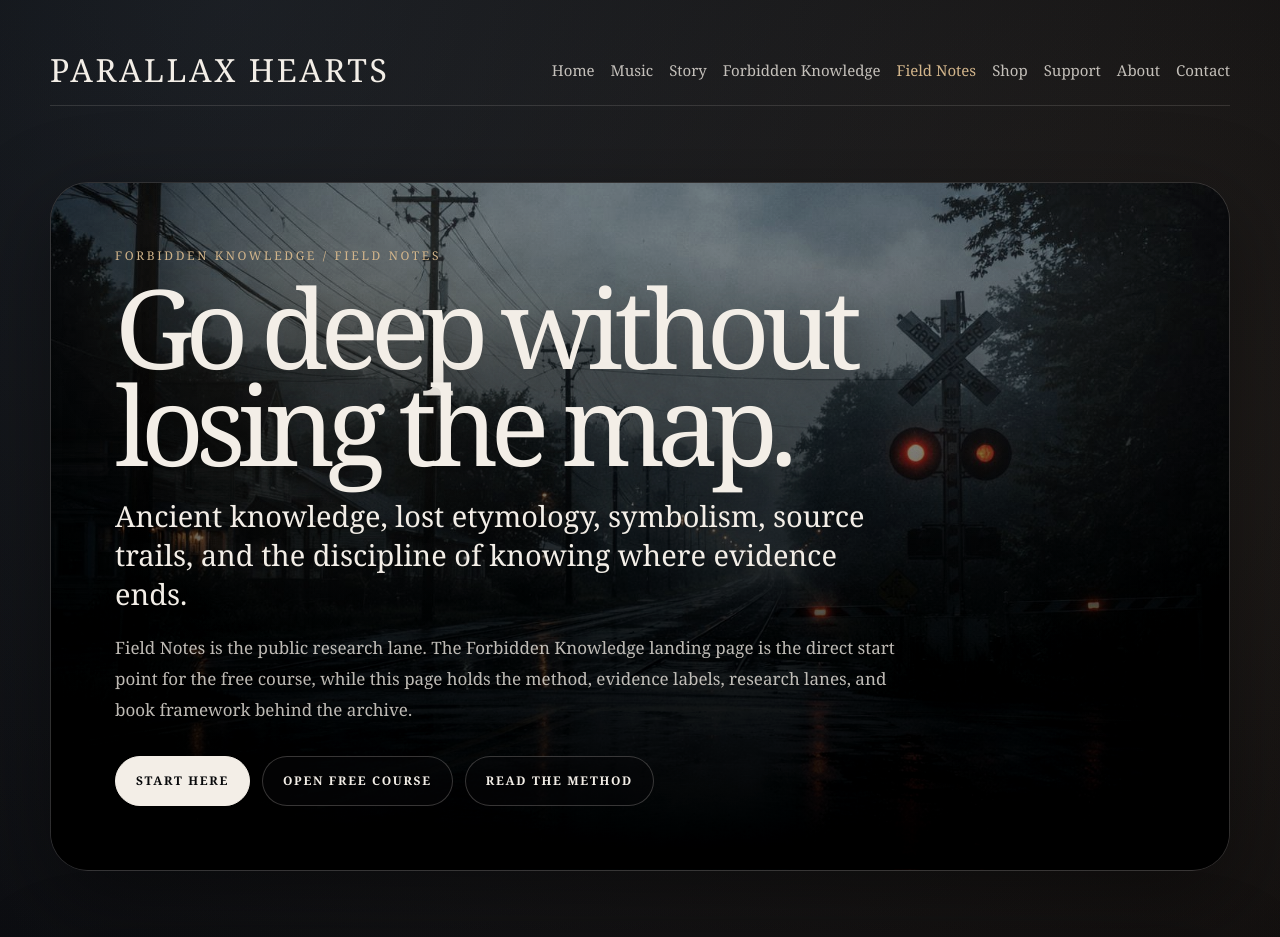
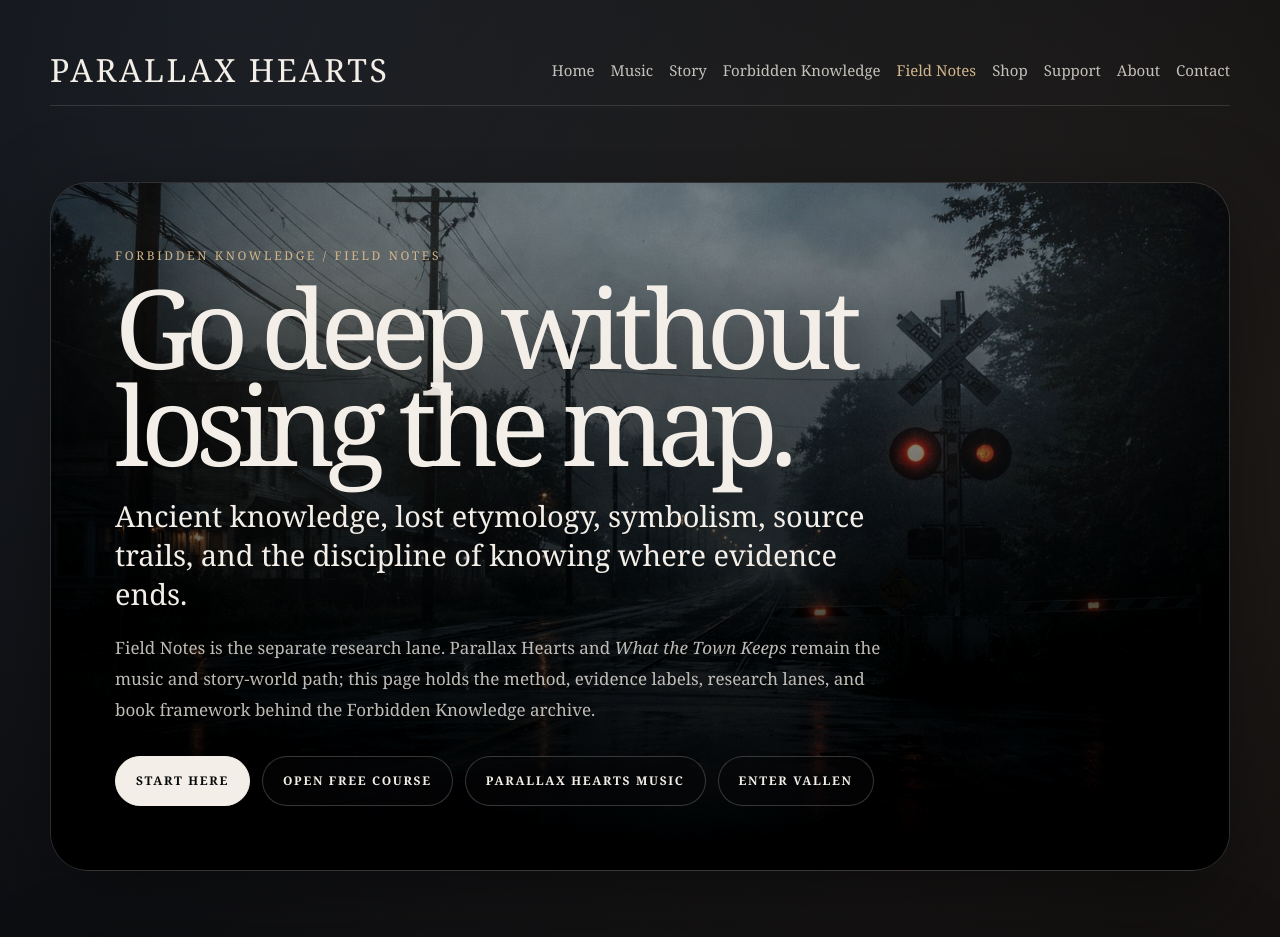
Before and after one commit to chthomps4/parallaxhearts-site, a Next.js app in the folder site/: page /field-notes in a window 1280 px wide. Shown: the top 937 px of the page. Built offline with nearby package versions, Linux system fonts and the light colour scheme.

Commit message:
Separate Field Notes from music story lane

```diff
--- a/site/app/field-notes/page.tsx
+++ b/site/app/field-notes/page.tsx
@@ -5,9 +5,9 @@ const freeIntroCourseUrl =
   "https://www.skool.com/forbidden-knowledge-3060/classroom/64b17ccf?md=20063ee25dcf452f98717008a96ff36f";
 
 export const metadata: Metadata = {
-  title: "Field Notes | Forbidden Knowledge + Parallax Hearts",
+  title: "Field Notes | Forbidden Knowledge",
   description:
-    "Field Notes is the Forbidden Knowledge research lane connected to Parallax Hearts: ancient knowledge, lost etymology, symbolism, source trails, evidence labels, the free Skool intro course, and The Forbidden Knowledge Bible.",
+    "Field Notes is the separate Forbidden Knowledge research lane on parallaxhearts.org: ancient knowledge, lost etymology, symbolism, source trails, evidence labels, the free Skool intro course, and The Forbidden Knowledge Bible.",
   keywords: [
     "Field Notes",
     "Forbidden Knowledge",
@@ -221,10 +221,10 @@ export default function FieldNotesPage() {
               </p>
 
               <p className="body-copy" style={{ margin: "20px 0 0", maxWidth: "790px" }}>
-                Field Notes is the public research lane. The Forbidden Knowledge
-                landing page is the direct start point for the free course,
-                while this page holds the method, evidence labels, research
-                lanes, and book framework behind the archive.
+                Field Notes is the separate research lane. Parallax Hearts and
+                <em> What the Town Keeps</em> remain the music and story-world
+                path; this page holds the method, evidence labels, research
+                lanes, and book framework behind the Forbidden Knowledge archive.
               </p>
 
               <div
@@ -248,8 +248,12 @@ export default function FieldNotesPage() {
                   Open Free Course
                 </a>
 
-                <Link href="#method" className="secondary-button">
-                  Read the Method
+                <Link href="/music" className="secondary-button">
+                  Parallax Hearts Music
+                </Link>
+
+                <Link href="/project" className="secondary-button">
+                  Enter Vallen
                 </Link>
               </div>
             </div>
```
